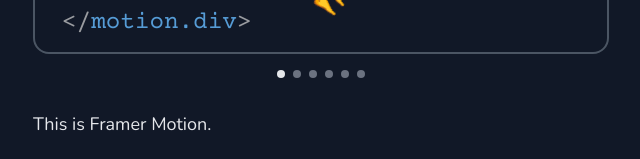
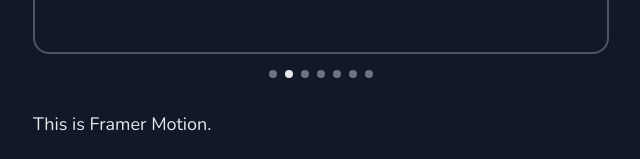
Before and after one commit to lintonye/smileys-in-motion, a Next.js app in the folder smileysinmotion.com/: page / in a window 1280 px wide. Shown: the part 506-665 px from the top of the page, without its empty margins (319-959 px from the left). Built offline with nearby package versions, Linux system fonts and the light colour scheme.

Commit message:
Auto play

```diff
--- a/smileysinmotion.com/components/Carrousel.js
+++ b/smileysinmotion.com/components/Carrousel.js
@@ -30,12 +30,24 @@ const swipePower = (offset, velocity) => {
   return Math.abs(offset) * velocity;
 };
 
-export function Carrousel({ children, className, frameClassName }) {
+export function Carrousel({
+  children,
+  className,
+  frameClassName,
+  autoSwitch = true,
+}) {
   const [index, setIndex] = useState(0);
   const items = React.Children.toArray(children);
   const prevIndex = useRef(0);
   useEffect(() => (prevIndex.current = index));
   const direction = Math.sign(index - prevIndex.current);
+  useEffect(() => {
+    const interval = setInterval(
+      () => setIndex((i) => (i < items.length - 1 ? i + 1 : 0)),
+      4000
+    );
+    return () => clearInterval(interval);
+  }, [autoSwitch]);
   return (
     <motion.div
       className={`relative flex flex-col justify-center items-center ${className}`}
--- a/smileysinmotion.com/components/Home.js
+++ b/smileysinmotion.com/components/Home.js
@@ -185,6 +185,7 @@ function Heading() {
         <Video src="/images/circular-slider.mp4" />
         <Video src="/images/mount-unmount.mp4" />
         <Video src="/images/theme-toggle.mp4" />
+        <Video src="/images/smileyinmotion.mp4" />
       </Carrousel>
       <motion.div
         initial={false}
```
Also changed, not shown: 1 other file (tests, documents, lock files or other folders).
